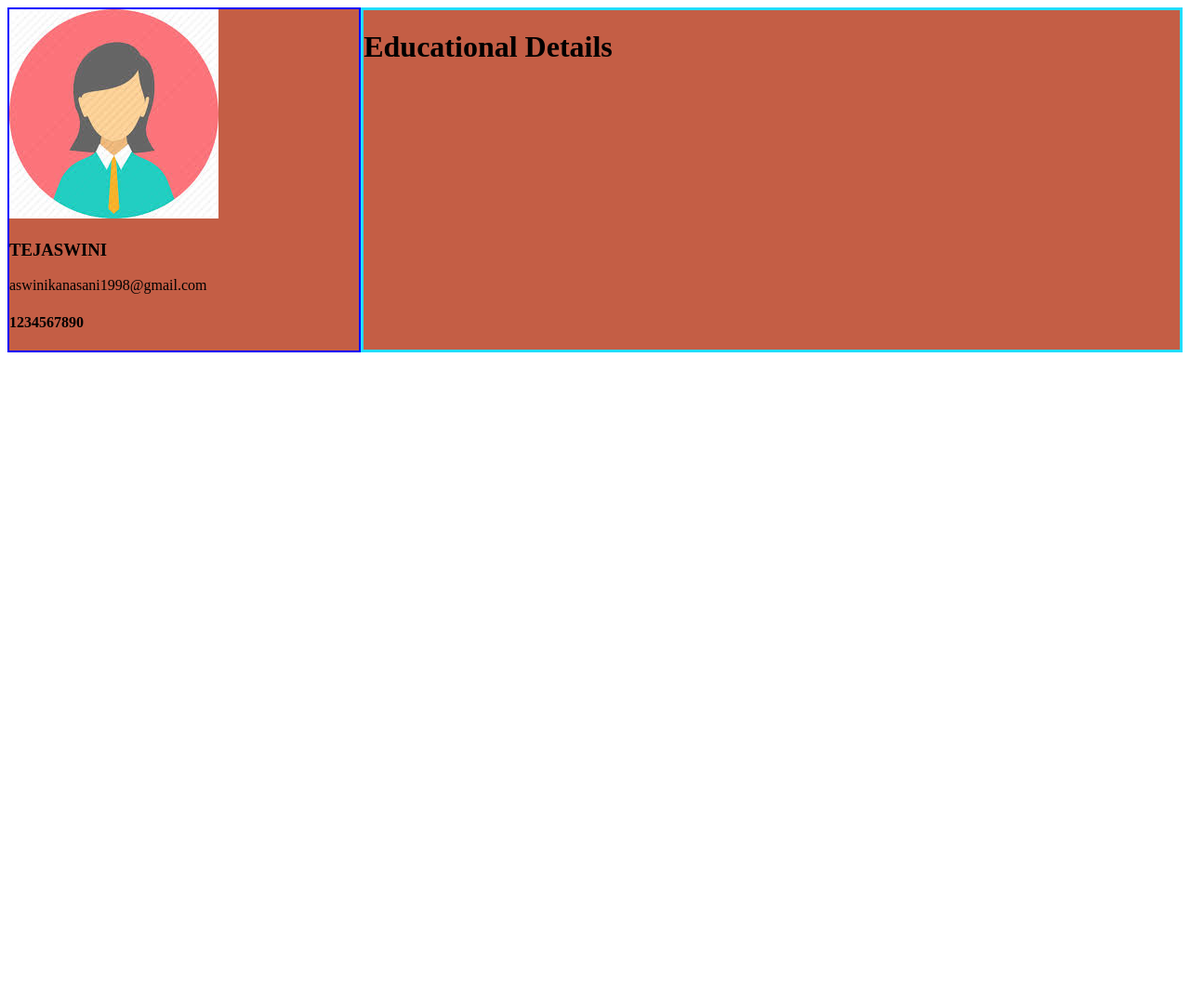
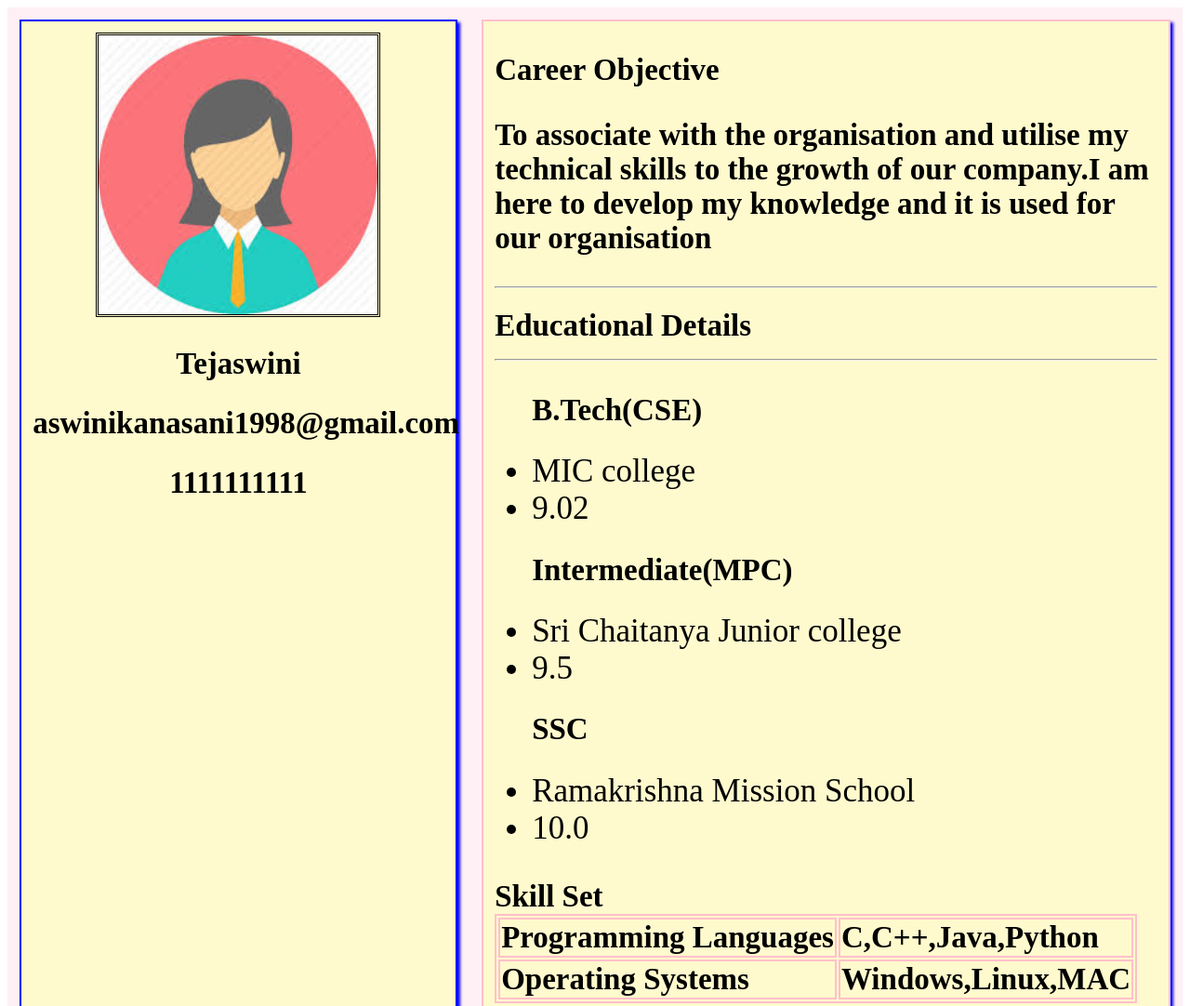
Before and after one commit to TejuKanasani98/Resume, a plain HTML site: page index.html in a window 1280 px wide. Shown: the top 1082 px of the page at 93% size. Before the commit the page ends 800 px from the top, so only its background shows below. Drawn offline with Linux system fonts and the light colour scheme.

Commit message:
added all

```diff
--- /dev/null
+++ b/data.json
@@ -0,0 +1,42 @@
+{
+	"details":{
+       "name":"Tejaswini",
+       "image":"images.jpg",
+       "phone":"1111111111",
+       "email":"aswinikanasani1998@gmail.com"
+	},
+	"education":[
+      {
+      	"course":"B.Tech(CSE)",
+        "college":"MIC college",
+        "CGPA":"9.02"
+      },
+      {
+      	"course":"Intermediate(MPC)",
+        "college":"Sri Chaitanya Junior college",
+        "CGPA":"9.5"
+      },
+      {
+       "course":"SSC",
+        "college":"Ramakrishna Mission School",
+        "CGPA":"10.0"
+    }
+],
+"skills":[
+{
+	"title":"Programming Languages",
+	"output":[
+       "C","C++","Java","Python"
+	]
+},
+{
+	"title":"Operating Systems",
+    "output":[
+         "Windows","Linux","MAC"
+    ]
+}
+],
+"career":{
+	"co":"To associate with the organisation and utilise my technical skills to the growth of our company.I am here to develop my knowledge and it is used for our organisation"
+}
+}
--- a/index.html
+++ b/index.html
@@ -8,7 +8,7 @@
 </head
 <body>
 <div class="main">
-    <div class="right">
+    <!-- <div class="right">
       <img src="images.jpg" alt="image"/>
       <h3>TEJASWINI</h3>
       <p>aswinikanasani1998@gmail.com</p>
@@ -16,7 +16,8 @@
     </div>
     <div class="left">
       <h1>Educational Details</h1>
-    </div>
+    </div> -->
 </div>
+<script type="text/javascript" src="main.js"></script>
 </body>
 </html>
--- /dev/null
+++ b/main.js
@@ -0,0 +1,87 @@
+function loadjson(file,callback) {
+	var xhr=new XMLHttpRequest();
+	xhr.overrideMimeType("application/json");
+	xhr.open("GET",file,true);
+	xhr.onreadystatechange=function() {
+		if (xhr.readyState ===4 && xhr.status=="200") {
+			callback(xhr.responseText);
+		}
+	}
+	xhr.send();
+}
+loadjson("data.json",function(text){
+      let data=JSON.parse(text);
+      console.log(data);
+      basic(data.details);
+      carr(data.career);
+      edu(data.education);
+      skills(data.skills);
+	})
+var main=document.querySelector(".main");
+var left=document.createElement("div");
+left.classList.add("left");
+main.appendChild(left);
+function basic(MIC){
+var image=document.createElement("img");
+image.src=MIC.image;
+left.appendChild(image);
+var name=document.createElement("h2");
+name.textContent=MIC.name;
+left.appendChild(name);
+var email=document.createElement("h2");
+email.textContent=MIC.email;
+left.appendChild(email);
+var phone=document.createElement("h2");
+phone.textContent=MIC.phone;
+left.appendChild(phone);
+}
+var right=document.createElement("div");
+right.classList.add("right");
+main.appendChild(right);
+function edu(education){
+    var e=document.createElement("h1");
+    e.textContent="Educational Details";
+    right.appendChild(e);
+    e.appendChild(document.createElement("HR"));
+	var un=document.createElement("ul");
+	right.appendChild(un);
+	for (var i = 0; i < education.length; i++) {
+		var l=document.createElement("h2");
+        l.textContent=education[i].course;
+        un.appendChild(l);
+        var l1=document.createElement("li");
+        l1.textContent=education[i].college;
+        un.appendChild(l1);
+        var l2=document.createElement("li");
+        l2.textContent=education[i].CGPA;
+        un.appendChild(l2);
+        }
+     }
+     function skills(skilldata){
+     	var s=document.createElement("div");
+     	s.classList.add("sset");
+     	right.appendChild(s);
+     	var head=document.createElement("h1");
+     	head.textContent="Skill Set";
+     	s.appendChild(head);
+     	s.appendChild(document.createElement("HR"));
+     	var t=document.createElement("table");
+     	var tabledata="";
+     	for (var i = 0; i < skilldata.length; i++) {
+            tabledata+="<tr><td>"+skilldata[i].title+"</td><td>"+skilldata[i].output+"</td></tr>";
+            t.innerHTML=tabledata;
+     		}
+     		head.appendChild(t);
+   }
+ function carr(career){
+    var c=document.createElement("div");
+    c.classList.add("career");
+    right.appendChild(c);
+    var e=document.createElement("h1");
+    e.textContent="Career Objective";
+    c.appendChild(e);
+    c.appendChild(document.createElement("HR"));
+    var para=document.createElement("p");
+    para.textContent=career.co;
+    e.appendChild(para);
+ }
--- a/style.css
+++ b/style.css
@@ -1,13 +1,81 @@
 .main{
 	width: 100%;
-	background-color: #c45e45;
+	background-color: #FFF0F5;
 	display:flex;
+	justify-content: center;
+	text-align: center;
 }
 .left{
-	width: 70%;
-	border: 3px solid #2df;
+	width: 35%;
+	border: 2px solid blue;
+	box-shadow: 3px 3px 3px blue;
+	margin: 1%;
+	padding:1%;
+	background-color: #FFFACD;
 }
 .right{
-    width: 30%;
-    border: 2px solid #00f;
+    width: 65%;
+    border: 2px solid pink;
+    box-shadow: 3px 3px 3px blue;
+    background-color: #FFFACD;
+	margin: 1%;
+	padding:1%;
+	font-size: 35px;
+	text-align: left;
 }
+img{
+	width:300px;
+	border-radius: 10px solid #000;
+	border-style: double;
+}
+
+
+h1,
+h2,
+h3{
+	font-size: 33px;
+}
+/*@media only screen and (min-width: 426px) and (max-width: 760px){
+	.main{
+		display: flex;
+		flex-wrap: wrap;
+	}
+	.left{
+      width: 95%;
+	}
+	@media only screen and (max-width: 1024px){
+		.main{
+		display: flex;
+		flex-direction: column;
+	}
+}*/
+.sset table,tr,td{
+ border: 2px solid pink;
+}
+@media only screen and (min-width: 480px) and (max-width:760px){
+	.main{
+	width: 100%;
+	background-color: #FFF0F5;
+	margin: 1px;
+	border:2px solid red;
+	flex-direction: column-reverse;
+}
+.left{
+	width: 35%;
+	border: 2px solid blue;
+	box-shadow: 3px 3px 3px blue;
+	margin: 1%;
+	padding:1%;
+	background-color: #FFFACD;
+}
+.right{
+    width: 65%;
+    border: 2px solid pink;
+    box-shadow: 3px 3px 3px blue;
+    background-color: #FFFACD;
+	margin: 1%;
+	padding:1%;
+	font-size: 35px;
+	text-align: left;
+}
+}
```
